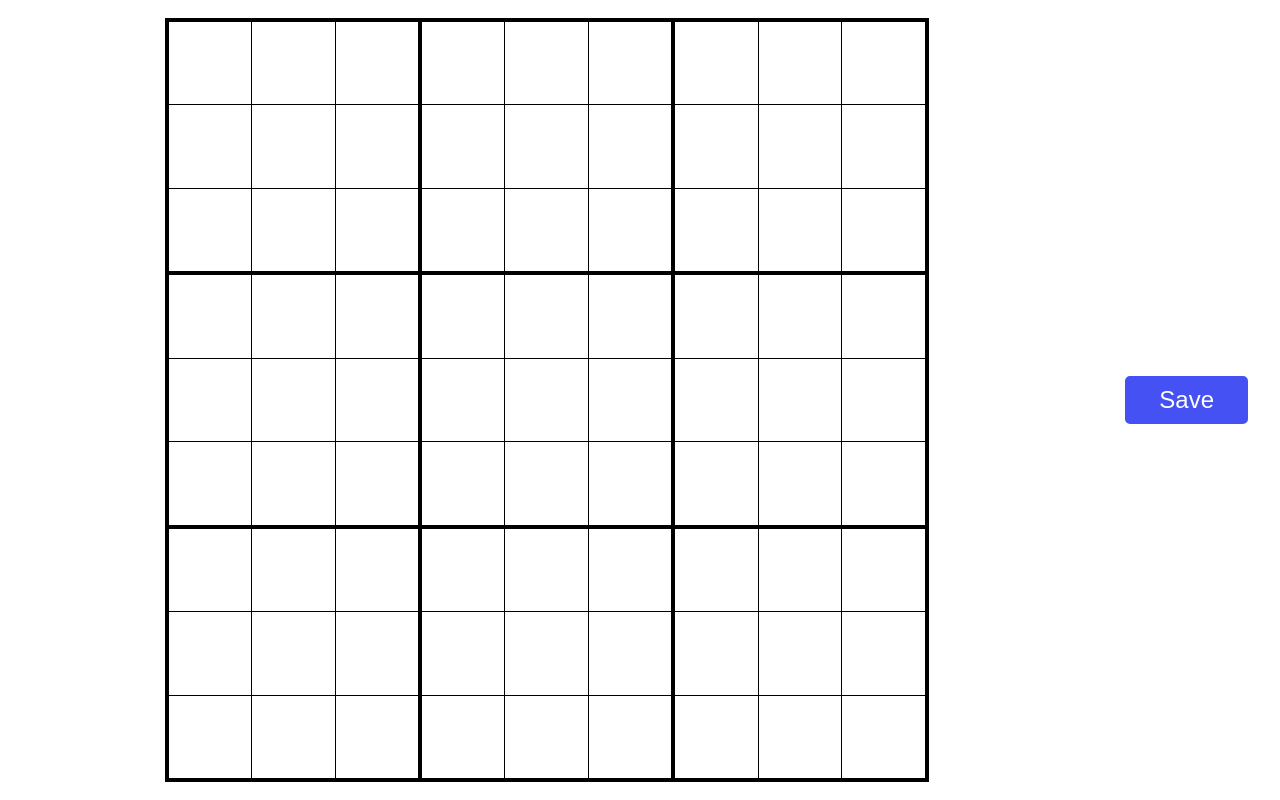
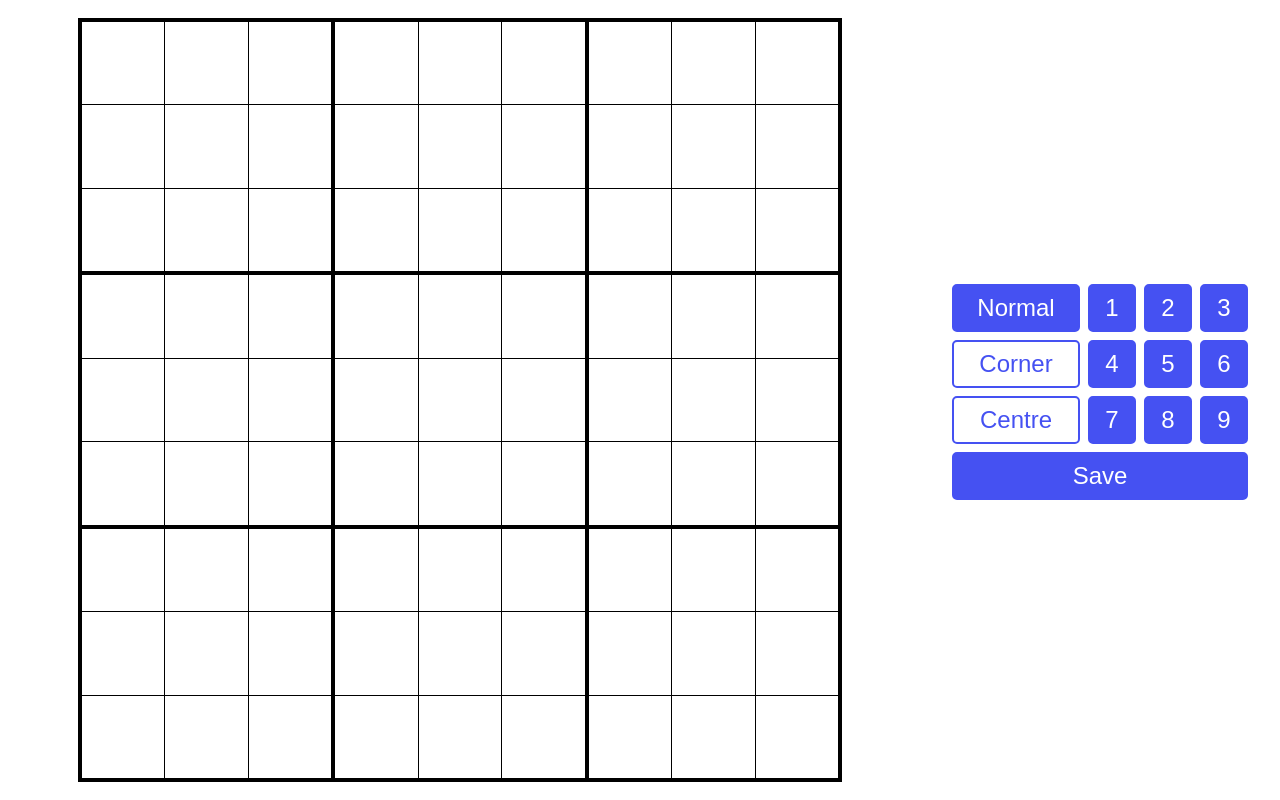
Before and after one commit to airburst/sudoku-solver, a React (Create React App) app: page / in a window 1280 px wide. Built offline with nearby package versions, Linux system fonts and the light colour scheme.

Commit message:
feat: Add Save button

```diff
--- a/src/features/puzzle/Controls/PlayControls.js
+++ b/src/features/puzzle/Controls/PlayControls.js
@@ -18,9 +18,14 @@ const ColSpan = styled.div`
   grid-column: 2 / 5;
 `;
 
+const SaveSpan = styled.div`
+  grid-row: 4 / 4;
+  grid-column: 1 / 5;
+`;
+
 const Controls = () => {
-  // const dispatch = useDispatch();
-  // const boardLocked = useSelector((state) => state.puzzle.locked);
+  const dispatch = useDispatch();
+  const locked = useSelector((state) => state.puzzle.locked);
 
   return (
     <ButtonContainer>
@@ -36,10 +41,19 @@ const Controls = () => {
       <Button>7</Button>
       <Button>8</Button>
       <Button>9</Button>
-      <Button basic>Colour</Button>
-      <ColSpan>
-        <Button basic>Delete</Button>
-      </ColSpan>
+      {locked && (
+        <>
+          <Button basic>Colour</Button>
+          <ColSpan>
+            <Button basic>Delete</Button>
+          </ColSpan>
+        </>
+      )}
+      {!locked && (
+        <SaveSpan>
+          <Button onClick={() => dispatch(lockBoard())}>Save</Button>
+        </SaveSpan>
+      )}
     </ButtonContainer>
   );
 };
--- a/src/features/puzzle/Controls/index.js
+++ b/src/features/puzzle/Controls/index.js
@@ -1,8 +1,5 @@
-// import { useState, useCallback, useEffect } from "react";
 import styled from "styled-components";
-import Button from "../../../components/Button";
-import { useSelector, useDispatch } from "react-redux";
-import { lockBoard } from "../puzzleSlice";
+import { useSelector } from "react-redux";
 import PlayControls from "./PlayControls";
 import GameControls from "./GameControls";
 
@@ -18,23 +15,12 @@ const Container = styled.div`
 `;
 
 const Controls = () => {
-  const dispatch = useDispatch();
-  const boardLocked = useSelector((state) => state.puzzle.locked);
+  const locked = useSelector((state) => state.puzzle.locked);
 
   return (
     <Container>
-      {!boardLocked ? (
-        <div>
-          <Button size="large" onClick={() => dispatch(lockBoard())}>
-            Save
-          </Button>
-        </div>
-      ) : (
-        <>
-          <PlayControls />
-          <GameControls />
-        </>
-      )}
+      <PlayControls />
+      {locked && <GameControls />}
     </Container>
   );
 };
```
